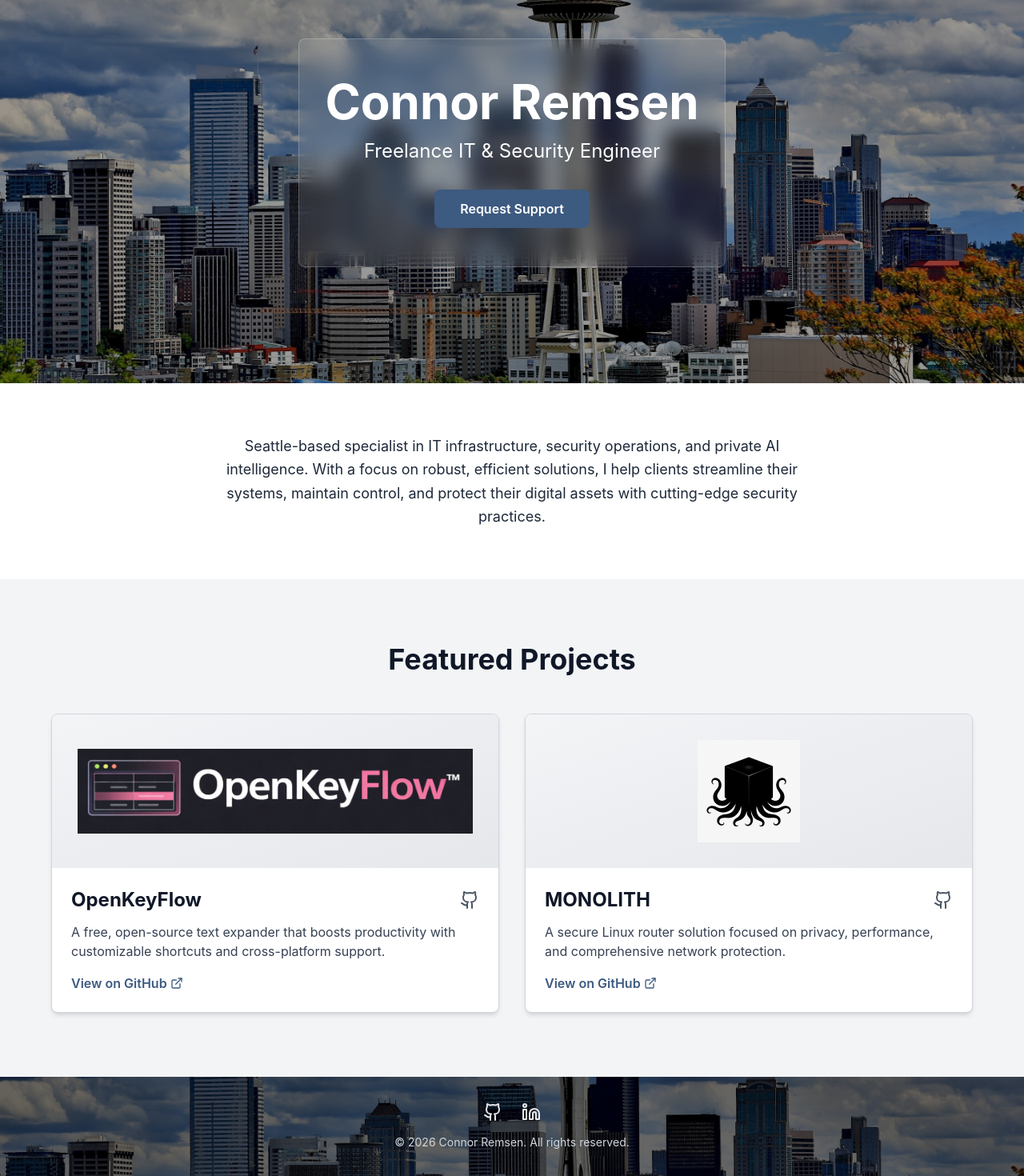
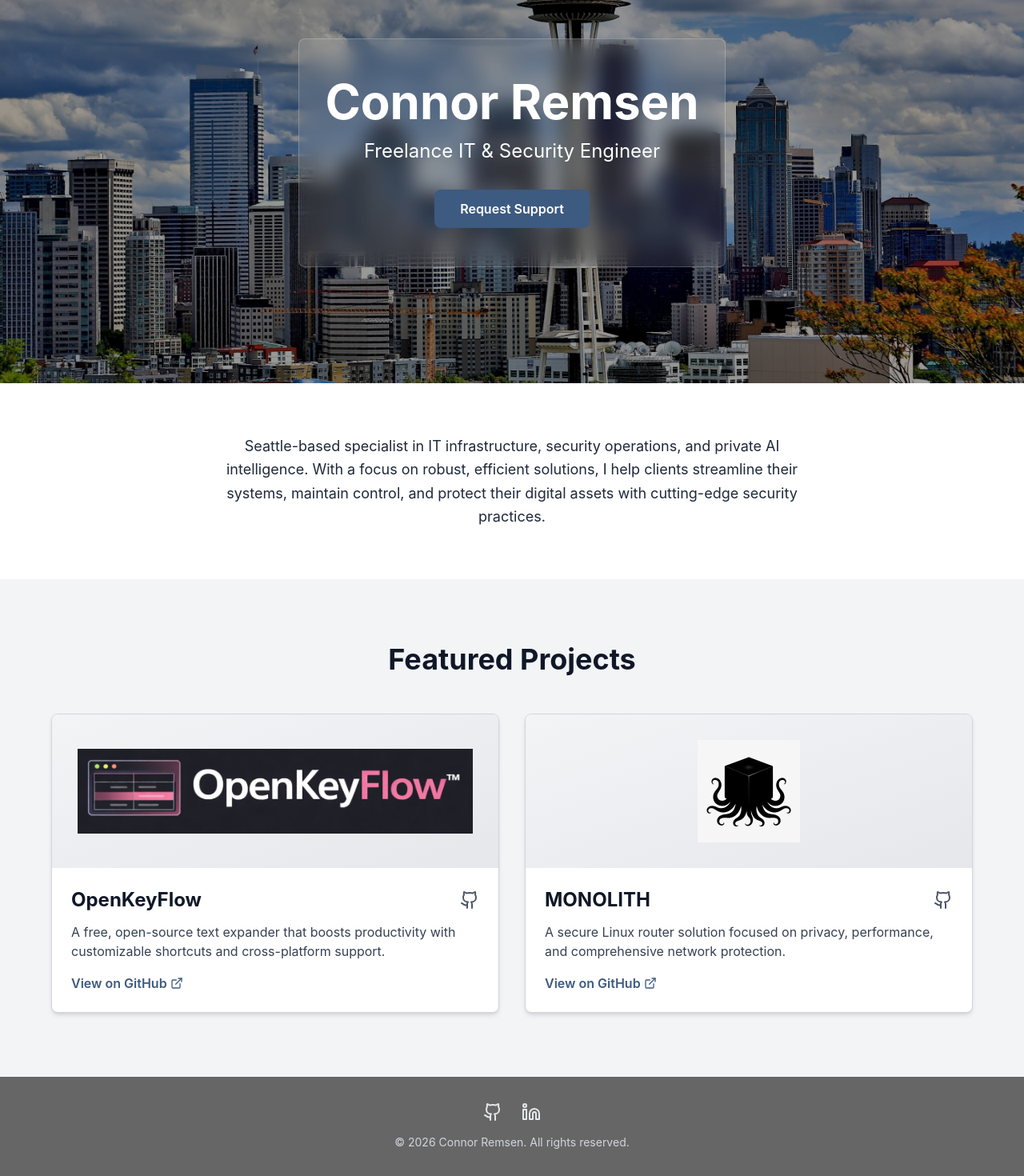
Before and after one commit to esotericlabs-connor/connormailme, a React (Vite) app: page / in a window 1280 px wide. Shown: the part 161-1631 px from the top of the page at 80% size. Built offline with nearby package versions, Linux system fonts and the light colour scheme; no server answers.

Commit message:
Rotating square, Fixed background canvas, footer adjustments

```diff
--- a/src/app/components/Footer.tsx
+++ b/src/app/components/Footer.tsx
@@ -1,36 +1,10 @@
 import { Github, Linkedin } from "lucide-react";
 import { motion } from "motion/react";
-import { useTheme } from "./ThemeProvider";
 
 export function Footer() {
-  const { isDarkMode } = useTheme();
-
   return (
     <footer className="relative text-gray-200 py-8 overflow-hidden">
-      {/* Fixed-attachment backgrounds align with the html overscroll canvas */}
-      <motion.div
-        animate={{ opacity: isDarkMode ? 1 : 0 }}
-        transition={{ duration: 0.25 }}
-        className="absolute inset-0"
-        style={{
-          backgroundImage: "url(/assets/seattle-night.jpg)",
-          backgroundSize: "cover",
-          backgroundPosition: "center",
-          backgroundAttachment: "fixed",
-        }}
-      />
-      <motion.div
-        animate={{ opacity: isDarkMode ? 0 : 1 }}
-        transition={{ duration: 0.25 }}
-        className="absolute inset-0"
-        style={{
-          backgroundImage: "url(/assets/seattle-day.jpg)",
-          backgroundSize: "cover",
-          backgroundPosition: "center",
-          backgroundAttachment: "fixed",
-        }}
-      />
-      {/* Dark overlay so text stays readable */}
+      {/* Overlay only — BackgroundCanvas fixed layer shows through */}
       <div className="absolute inset-0 bg-black/60" />
 
       <div className="relative z-10 container mx-auto px-4 text-center">
--- a/src/app/components/Hero.tsx
+++ b/src/app/components/Hero.tsx
@@ -68,12 +68,6 @@ export function Hero() {
         </motion.a>
       </motion.div>
 
-      <motion.div
-        animate={{ rotate: [0, 360], scale: [1, 1.1, 1] }}
-        transition={{ duration: 20, repeat: Infinity, ease: "linear" }}
-        className="absolute right-10 bottom-10 w-32 h-32 border-4 border-white/20 rounded-lg opacity-30 hidden lg:block"
-        style={{ transform: "rotate(45deg)" }}
-      />
     </section>
   );
 }
--- a/src/app/components/Root.tsx
+++ b/src/app/components/Root.tsx
@@ -1,11 +1,35 @@
 import { Outlet } from "react-router";
 import { Header } from "./Header";
 import { Footer } from "./Footer";
-import { ThemeProvider } from "./ThemeProvider";
+import { ThemeProvider, useTheme } from "./ThemeProvider";
+import { motion } from "motion/react";
+
+function BackgroundCanvas() {
+  const { isDarkMode } = useTheme();
+  return (
+    <div className="fixed inset-0 -z-10">
+      <motion.div
+        initial={{ opacity: isDarkMode ? 1 : 0 }}
+        animate={{ opacity: isDarkMode ? 1 : 0 }}
+        transition={{ duration: 0.25 }}
+        className="absolute inset-0 bg-cover"
+        style={{ backgroundImage: "url(/assets/seattle-night.jpg)", backgroundPosition: "center 40%" }}
+      />
+      <motion.div
+        initial={{ opacity: isDarkMode ? 0 : 1 }}
+        animate={{ opacity: isDarkMode ? 0 : 1 }}
+        transition={{ duration: 0.25 }}
+        className="absolute inset-0 bg-cover"
+        style={{ backgroundImage: "url(/assets/seattle-day.jpg)", backgroundPosition: "center 40%" }}
+      />
+    </div>
+  );
+}
 
 export function Root() {
   return (
     <ThemeProvider>
+      <BackgroundCanvas />
       <div className="min-h-screen flex flex-col">
         <Header />
         <main className="flex-1">
--- a/src/styles/index.css
+++ b/src/styles/index.css
@@ -5,14 +5,6 @@
 /* Custom styles for the portfolio */
 html {
   scroll-behavior: smooth;
-  background-image: url('/assets/seattle-day.jpg');
-  background-size: cover;
-  background-position: center;
-  background-attachment: fixed;
-}
-
-html.dark {
-  background-image: url('/assets/seattle-night.jpg');
 }
 
 body {
```
